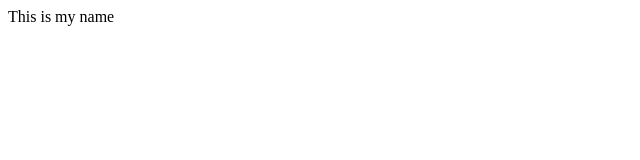
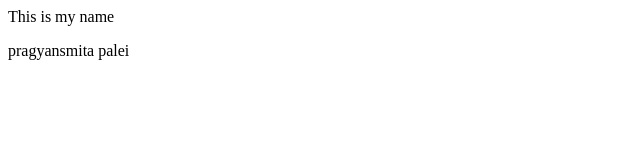
Before and after one commit to Pragyansmita-Palei/localrepo, a plain HTML site: page index.html in a window 1280 px wide. Shown: the whole page, without its empty margins (0-640 px from the left). Drawn offline with Linux system fonts and the light colour scheme.

Commit message:
add new paragraph

```diff
--- a/index.html
+++ b/index.html
@@ -1 +1,2 @@
 <p>This is my name</p>
+<p>pragyansmita palei</p>
```
